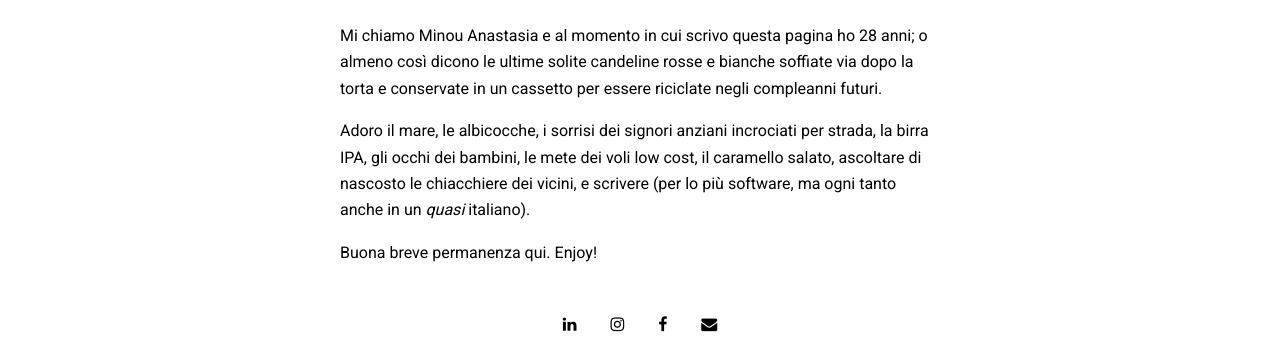
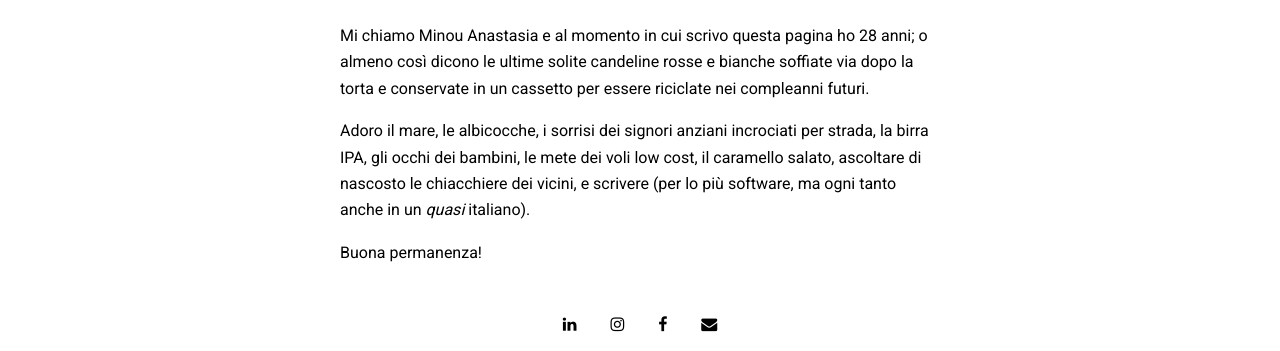
Before and after one commit to minou-anastasia/minou-anastasia.github.io, a Jekyll site: the page built from pages/about.md, in a window 1280 px wide and 1141 px high. Shown: the part 733-1084 px from the top of the window. Built offline with Jekyll 4.4.1, drawn with Linux system fonts in a browser that asks for light colours; nearby versions of some CDN libraries.

Commit message:
Update about.md

```diff
--- a/pages/about.md
+++ b/pages/about.md
@@ -6,8 +6,8 @@ image: profile.png
 
 ---
 
-Mi chiamo Minou Anastasia e al momento in cui scrivo questa pagina ho 28 anni; o almeno così dicono le ultime solite candeline rosse e bianche soffiate via dopo la torta e conservate in un cassetto per essere riciclate negli compleanni futuri.
+Mi chiamo Minou Anastasia e al momento in cui scrivo questa pagina ho 28 anni; o almeno così dicono le ultime solite candeline rosse e bianche soffiate via dopo la torta e conservate in un cassetto per essere riciclate nei compleanni futuri.
 
 Adoro il mare, le albicocche, i sorrisi dei signori anziani incrociati per strada, la birra IPA, gli occhi dei bambini, le mete dei voli low cost, il caramello salato, ascoltare di nascosto le chiacchiere dei vicini, e scrivere (per lo più software, ma ogni tanto anche in un _quasi_ italiano).
 
-Buona breve permanenza qui. Enjoy!
+Buona permanenza!
```
